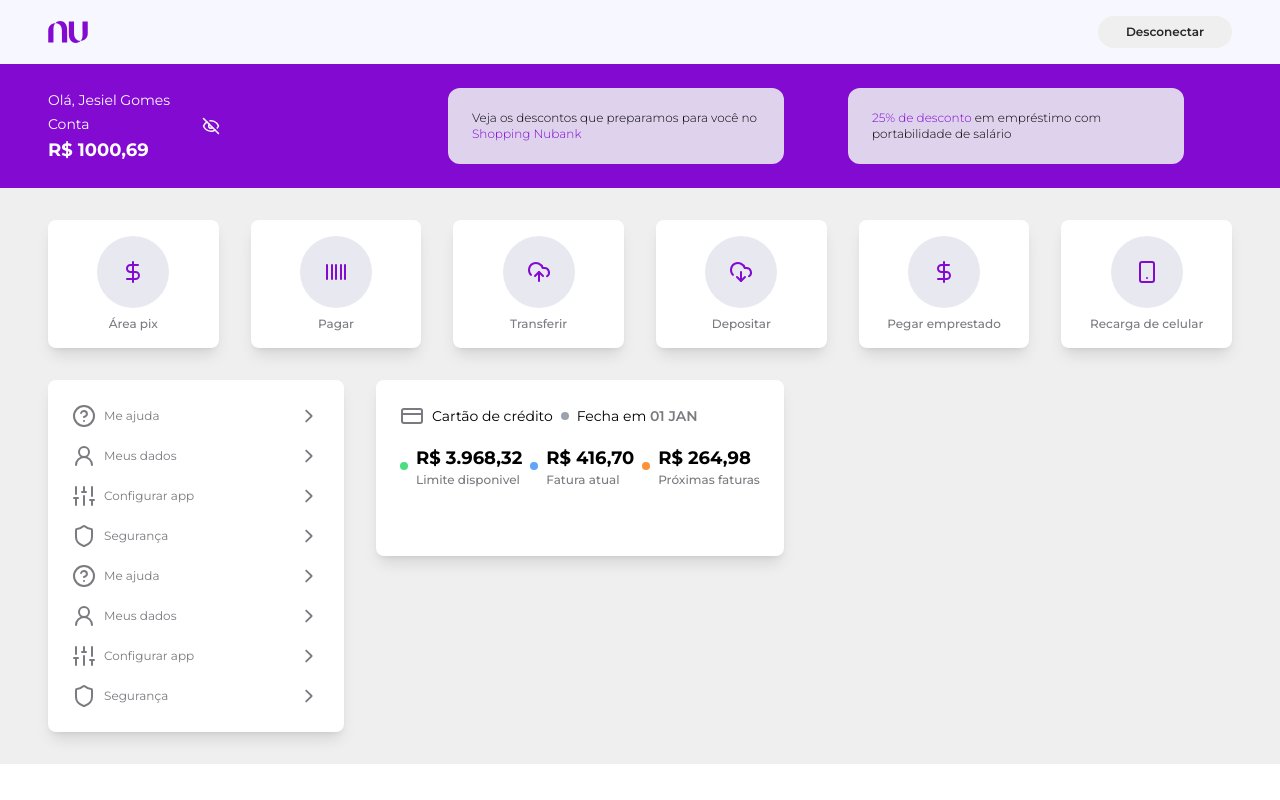
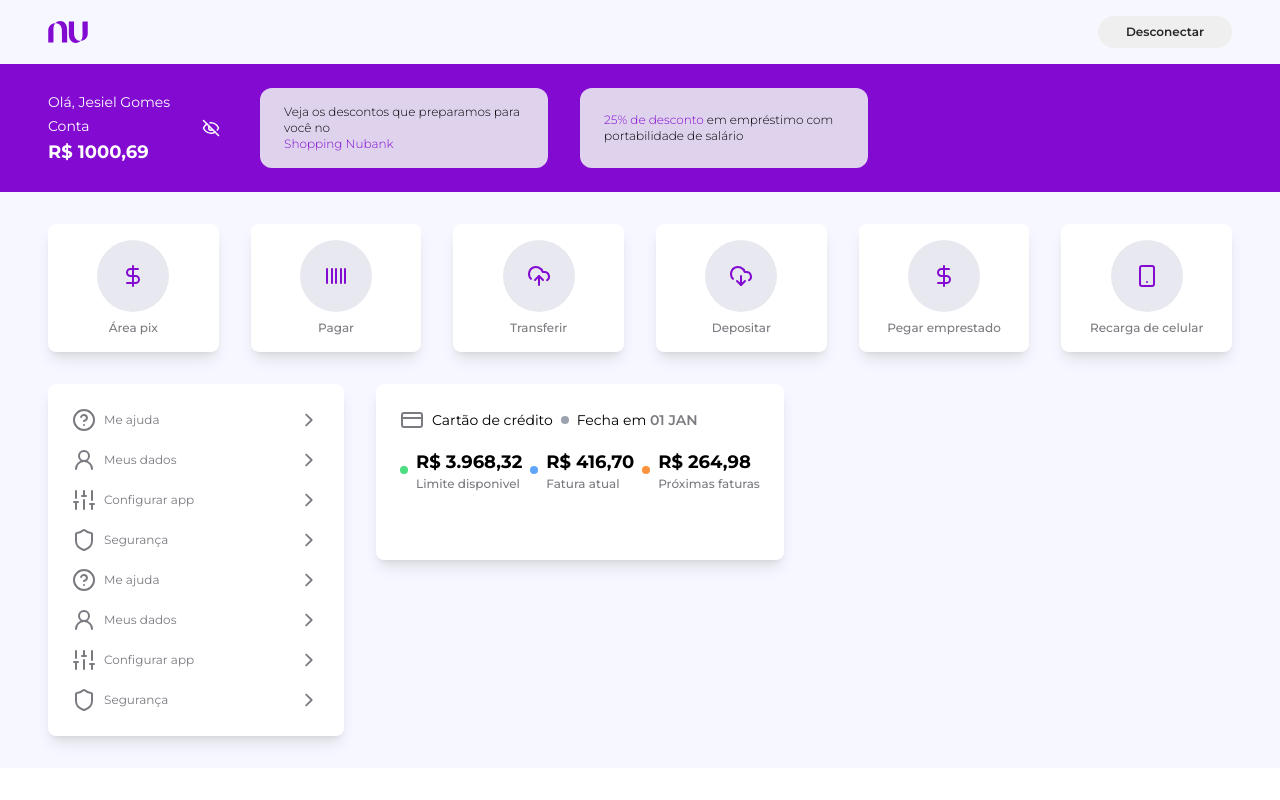
Before and after one commit to jesieldotdev/nubank-clone, a React (Vite) app: page / in a window 1280 px wide. Built offline with nearby package versions, Linux system fonts and the light colour scheme.

Commit message:
fix: messages

```diff
--- a/src/pages/Desktop/components/CreditCard/index.tsx
+++ b/src/pages/Desktop/components/CreditCard/index.tsx
@@ -9,7 +9,7 @@
     return (
         <div className="bg-white rounded-lg mt-8 p-6 gap-4 shadow-lg h-44 ">
             <div className="flex gap-2 items-center text-sm ">
-                <CreditCard color="#7a7a80" />
+                <CreditCard width={24} height={24} color="#7a7a80" />
                 <p className="">Cartão de crédito</p>
                 <div className="rounded-full h-2 w-2 bg-gray-400" />
                 <p>Fecha em <span className="font-semibold text-[#7a7a80] ">01 JAN</span></p>
--- a/src/pages/Desktop/components/Messages/index.tsx
+++ b/src/pages/Desktop/components/Messages/index.tsx
@@ -7,12 +7,12 @@
 
 export const Messages = () => {
     return (
-        <div className='bg-primary px-12 py-6 grid grid-cols-3 gap-4 text-xs'>
-            <BankWalletDesktop className='items-center flex' />
-            <div className="bg-customGray2 rounded-xl mr-12  items-center flex px-6 py-4 w-auto ">
+        <div className='bg-primary px-12 py-6 flex gap-4 text-xs'>
+            <BankWalletDesktop className='items-center flex mr-6' />
+            <div className="bg-customGray2 rounded-xl mr-4  items-center  px-6 py-4 max-w-72 ">
                 <p className="font-light">Veja os descontos que preparamos para você no<br />  <span className='text-primary'>Shopping Nubank</span></p>
             </div>
-            <div className="bg-customGray2 rounded-xl mr-12 items-center flex px-6 py-4 ">
+            <div className="bg-customGray2 rounded-xl mr-12 items-center flex px-6 py-4 max-w-72">
                 <p className="font-light"><span className='text-primary'>25% de desconto</span> em empréstimo com portabilidade de salário </p>
             </div>
 
--- a/src/pages/Desktop/index.tsx
+++ b/src/pages/Desktop/index.tsx
@@ -43,7 +43,7 @@
         },
     ]
     return (
-        <div className="bg-[#efefef] h-full">
+        <div className="bg-[#f7f7ff] h-full">
             <div className='bg-customGray'>
                 <HeaderDesktop />
                 <Messages />
```
